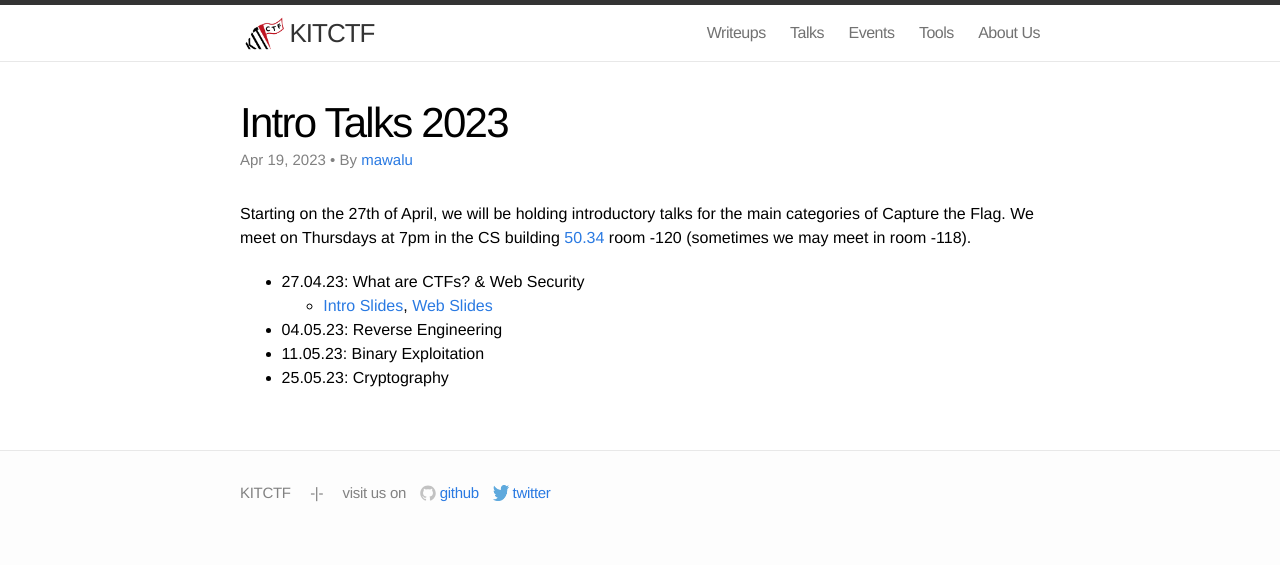
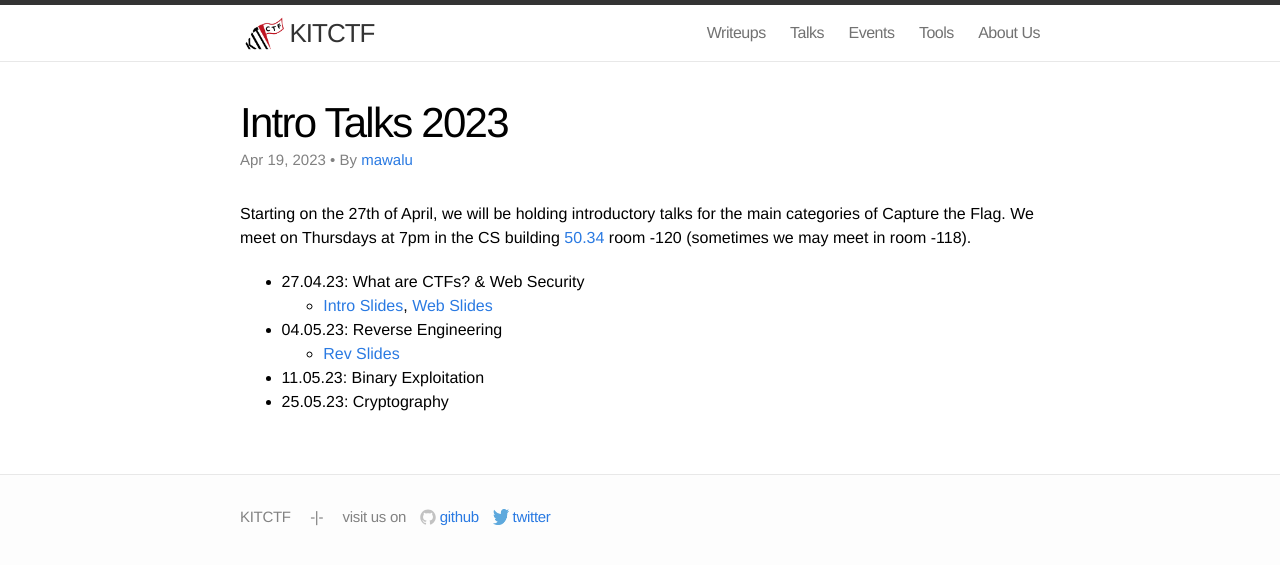
Before and after one commit to kitctf/www, a Jekyll site: the page built from _posts/2023-04-19-into.md, in a window 1280 px wide. Shown: the top 565 px of the page. Built offline with Jekyll 4.4.1, drawn with Linux system fonts in a browser that asks for light colours.

Commit message:
rev intro slides

```diff
--- a/_posts/2023-04-19-into.md
+++ b/_posts/2023-04-19-into.md
@@ -12,5 +12,6 @@ We meet on Thursdays at 7pm in the CS building [50.34](https://www.kit.edu/campu
  * 27.04.23: What are CTFs? & Web Security
     * [Intro Slides](/talks/2023-03-27-intro/slides.pdf), [Web Slides](/talks/2023-03-27-webintro/slides.pdf)
  * 04.05.23: Reverse Engineering
+    * [Rev Slides](https://wachter-space.de/revintro_talk/)
  * 11.05.23: Binary Exploitation
  * 25.05.23: Cryptography
```
